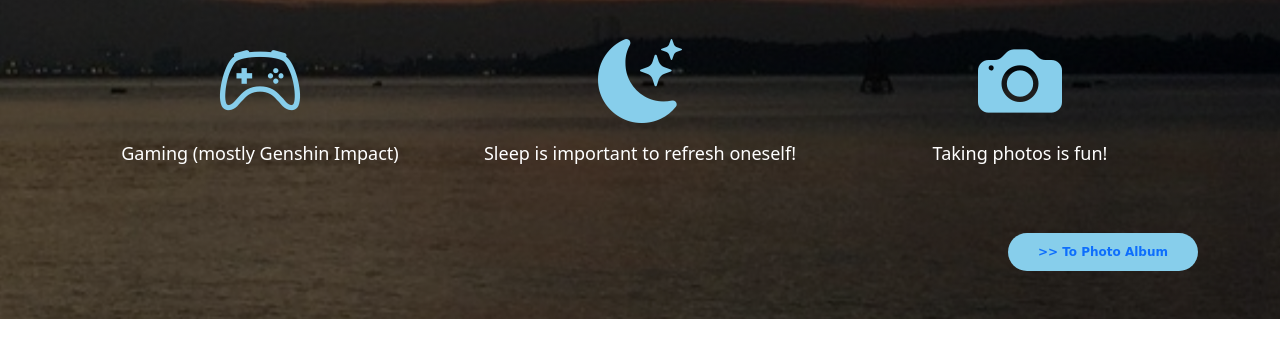
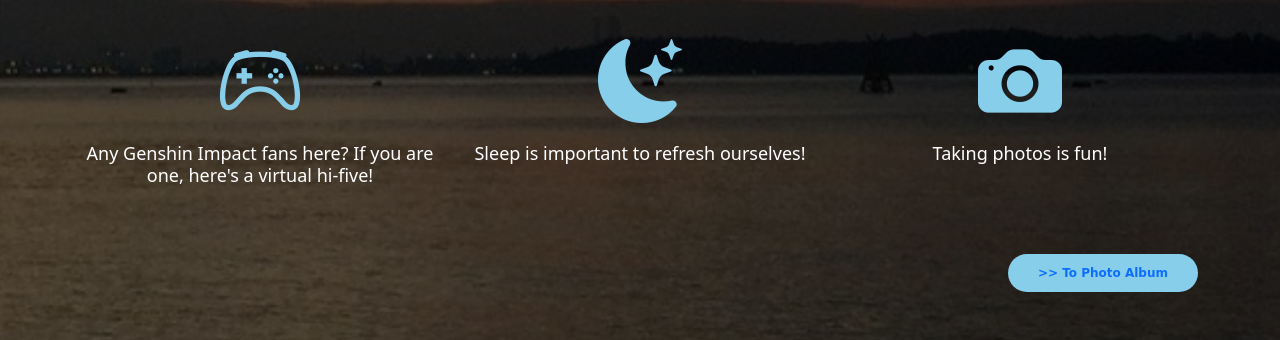
Before and after one commit to selina-linn/selina-linn.github.io, a plain HTML site: page about.html in a window 1280 px wide. Shown: the part 640-980 px from the top of the page. Before the commit the page ends 959 px from the top, so only its background shows below. Drawn offline with nearby package versions, Linux system fonts and the light colour scheme.

Commit message:
Update about.html

```diff
--- a/about.html
+++ b/about.html
@@ -65,11 +65,11 @@
             <div class="row">
                 <div class="col col-md-4">
                     <i class="bi bi-controller icon"></i>
-                    <h4>Gaming (mostly Genshin Impact)</h4>
+                    <h4>Any Genshin Impact fans here? If you are one, here's a virtual hi-five!</h4>
                 </div>
                 <div class="col col-md-4">
                     <i class="bi bi-moon-stars-fill icon"></i>
-                    <h4>Sleep is important to refresh oneself!</h4>
+                    <h4>Sleep is important to refresh ourselves!</h4>
                 </div>
                 <div class="col col-md-4">
                     <i class="bi bi-camera-fill icon"></i>
```
